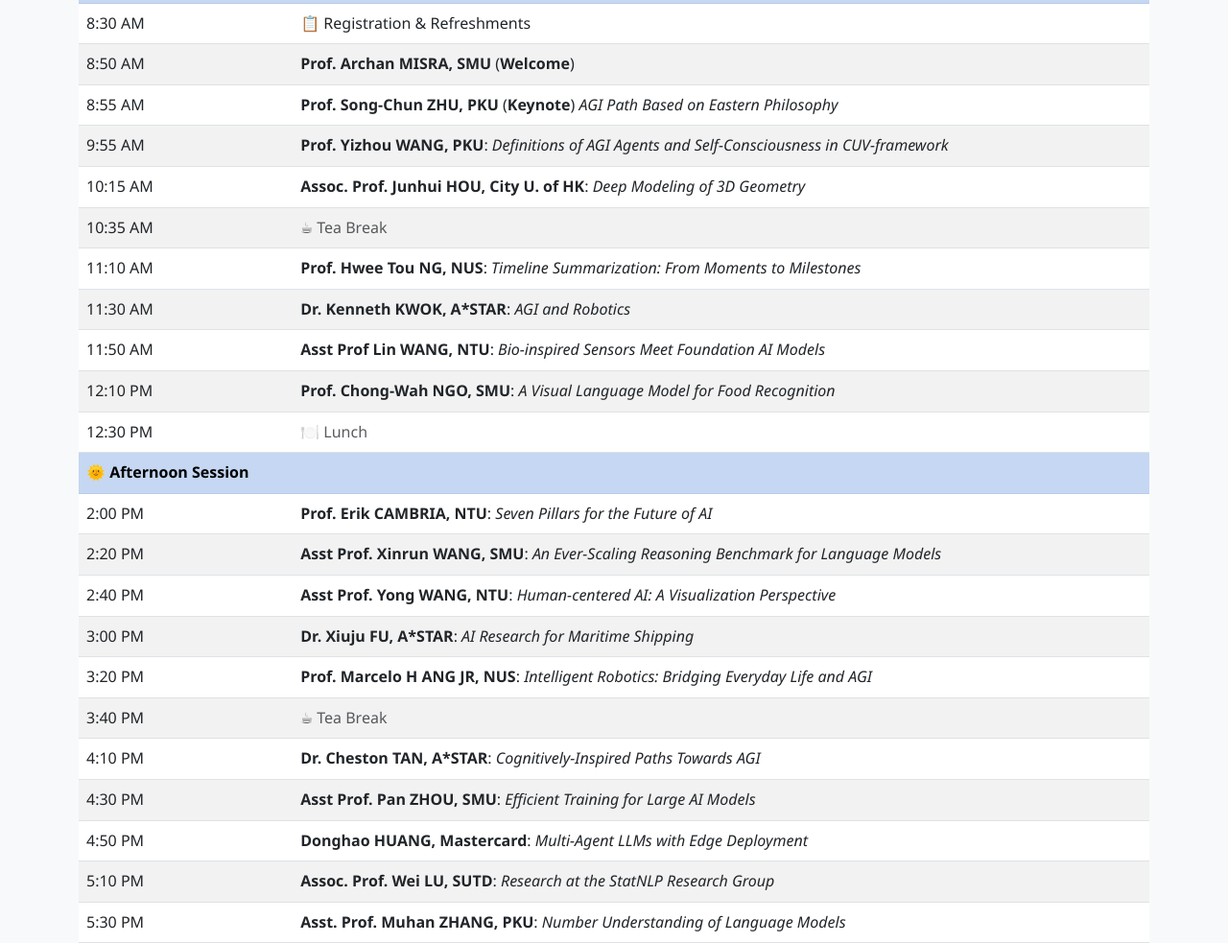
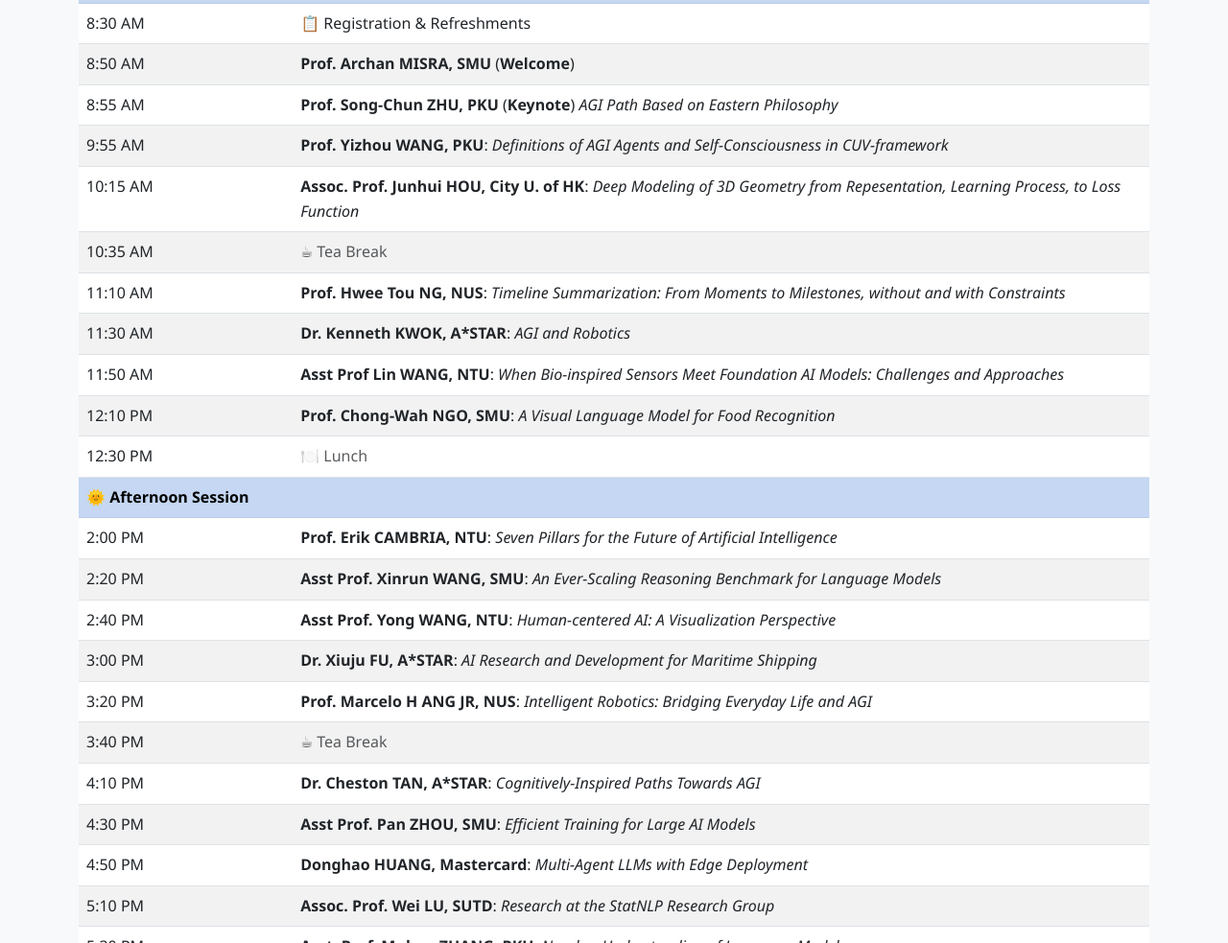
Before and after one commit to RAFDA-PAKDD/Workshop-AGI, a plain HTML site: page index.html in a window 1280 px wide. Shown: the part 2280-3263 px from the top of the page at 96% size. Drawn offline with nearby package versions, Linux system fonts and the light colour scheme.

Commit message:
index.html

```diff
--- a/index.html
+++ b/index.html
@@ -311,13 +311,13 @@
                         <tr><td>8:50 AM</td><td><strong>Prof. Archan MISRA, SMU</strong> (<strong>Welcome</strong>)</td></tr>
                         <tr><td>8:55 AM</td><td><strong>Prof. Song-Chun ZHU, PKU</strong> (<strong>Keynote</strong>) <em>AGI Path Based on Eastern Philosophy</em></td></tr>
                         <tr><td>9:55 AM</td><td><strong>Prof. Yizhou WANG, PKU</strong>: <em>Definitions of AGI Agents and Self-Consciousness in CUV-framework</em></td></tr>
-                        <tr><td>10:15 AM</td><td><strong>Assoc. Prof. Junhui HOU, City U. of HK</strong>: <em>Deep Modeling of 3D Geometry</em></td></tr>
+                        <tr><td>10:15 AM</td><td><strong>Assoc. Prof. Junhui HOU, City U. of HK</strong>: <em>Deep Modeling of 3D Geometry from Repesentation, Learning Process, to  Loss Function </em></td></tr>
                         <tr><td>10:35 AM</td><td class="text-muted">☕ Tea Break</td></tr>
 
                         <!-- Late Morning -->
-                        <tr><td>11:10 AM</td><td><strong>Prof. Hwee Tou NG, NUS</strong>: <em>Timeline Summarization: From Moments to Milestones</em></td></tr>
+                        <tr><td>11:10 AM</td><td><strong>Prof. Hwee Tou NG, NUS</strong>: <em>Timeline Summarization: From Moments to Milestones, without and with Constraints</em></td></tr>
                         <tr><td>11:30 AM</td><td><strong>Dr. Kenneth KWOK, A*STAR</strong>: <em>AGI and Robotics</em></td></tr>
-                        <tr><td>11:50 AM</td><td><strong>Asst Prof Lin WANG, NTU</strong>: <em>Bio-inspired Sensors Meet Foundation AI Models</em></td></tr>
+                        <tr><td>11:50 AM</td><td><strong>Asst Prof Lin WANG, NTU</strong>: <em>When Bio-inspired Sensors Meet Foundation AI Models: Challenges and Approaches</em></td></tr>
                         <tr><td>12:10 PM</td><td><strong>Prof. Chong-Wah NGO, SMU</strong>: <em>A Visual Language Model for Food Recognition</em></td></tr>
                         <tr><td>12:30 PM</td><td class="text-muted">🍽️ Lunch</td></tr>
 
@@ -325,10 +325,10 @@
                         <tr class="table-primary">
                             <td colspan="2"><strong>🌞 Afternoon Session</strong></td>
                         </tr>
-                        <tr><td>2:00 PM</td><td><strong>Prof. Erik CAMBRIA, NTU</strong>: <em>Seven Pillars for the Future of AI</em></td></tr>
+                        <tr><td>2:00 PM</td><td><strong>Prof. Erik CAMBRIA, NTU</strong>: <em>Seven Pillars for the Future of Artificial Intelligence</em></td></tr>
                         <tr><td>2:20 PM</td><td><strong>Asst Prof. Xinrun WANG, SMU</strong>: <em>An Ever-Scaling Reasoning Benchmark for Language Models</em></td></tr>
                         <tr><td>2:40 PM</td><td><strong>Asst Prof. Yong WANG, NTU</strong>: <em>Human-centered AI: A Visualization Perspective</em></td></tr>
-                        <tr><td>3:00 PM</td><td><strong>Dr. Xiuju FU, A*STAR</strong>: <em>AI Research for Maritime Shipping</em></td></tr>
+                        <tr><td>3:00 PM</td><td><strong>Dr. Xiuju FU, A*STAR</strong>: <em>AI Research and Development for Maritime Shipping</em></td></tr>
                         <tr><td>3:20 PM</td><td><strong>Prof. Marcelo H ANG JR, NUS</strong>: <em>Intelligent Robotics: Bridging Everyday Life and AGI</em></td></tr>
                         <tr><td>3:40 PM</td><td class="text-muted">☕ Tea Break</td></tr>
                         <tr><td>4:10 PM</td><td><strong>Dr. Cheston TAN, A*STAR</strong>: <em>Cognitively-Inspired Paths Towards AGI</em></td></tr>
```
